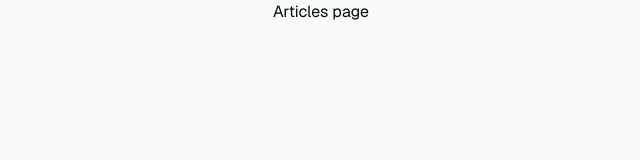
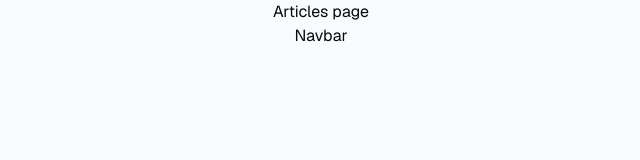
Before and after one commit to Melek-Dudzinski/Wellbeing-Inc, a Next.js app in the folder wellbeinginc/: page /articles in a window 1280 px wide. Shown: the top 160 px of the page, without its empty margins (319-959 px from the left). Built offline with nearby package versions, Linux system fonts and the light colour scheme.

Commit message:
Updates healthTracker

```diff
--- a/wellbeinginc/app/articles/page.tsx
+++ b/wellbeinginc/app/articles/page.tsx
@@ -5,6 +5,7 @@ export default function Articles() {
     return (
         <>
             <h1>Articles page</h1>
+            <Navbar />
         </>
     )
 }
--- a/wellbeinginc/app/healthRecord/page.tsx
+++ /dev/null
@@ -1,9 +0,0 @@
-import Navbar from "@/components/Navbar"
-
-export default function HealthRecord() {
-    return (
-        <>
-            <h1>Health Record page</h1>
-        </>
-    )
-}
```
Also changed, not shown: 1 other file (tests, documents, lock files or other folders).
